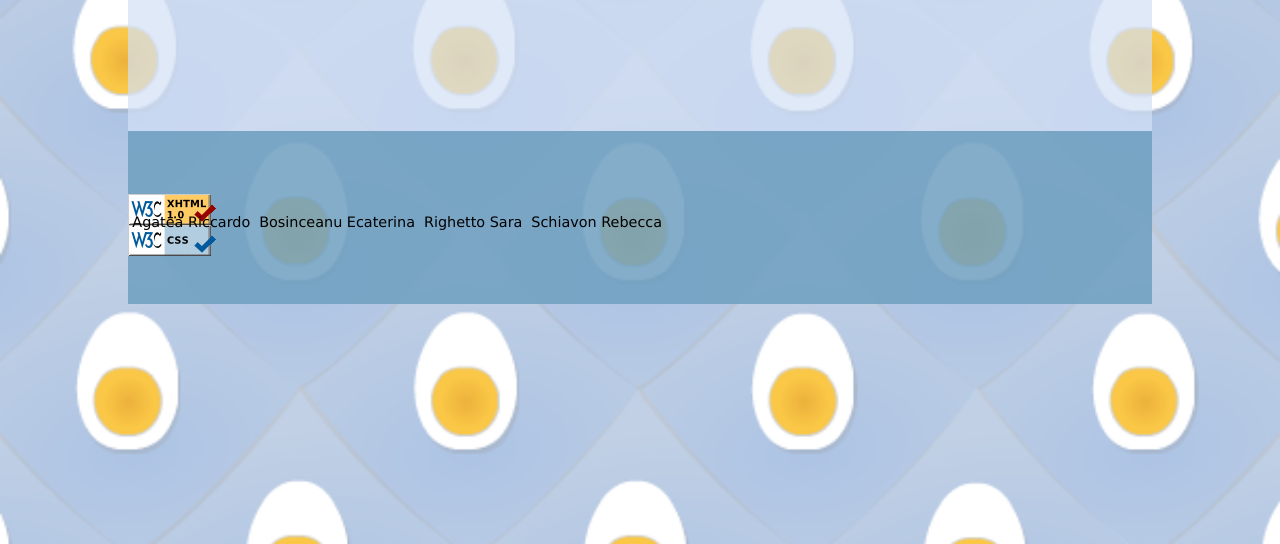
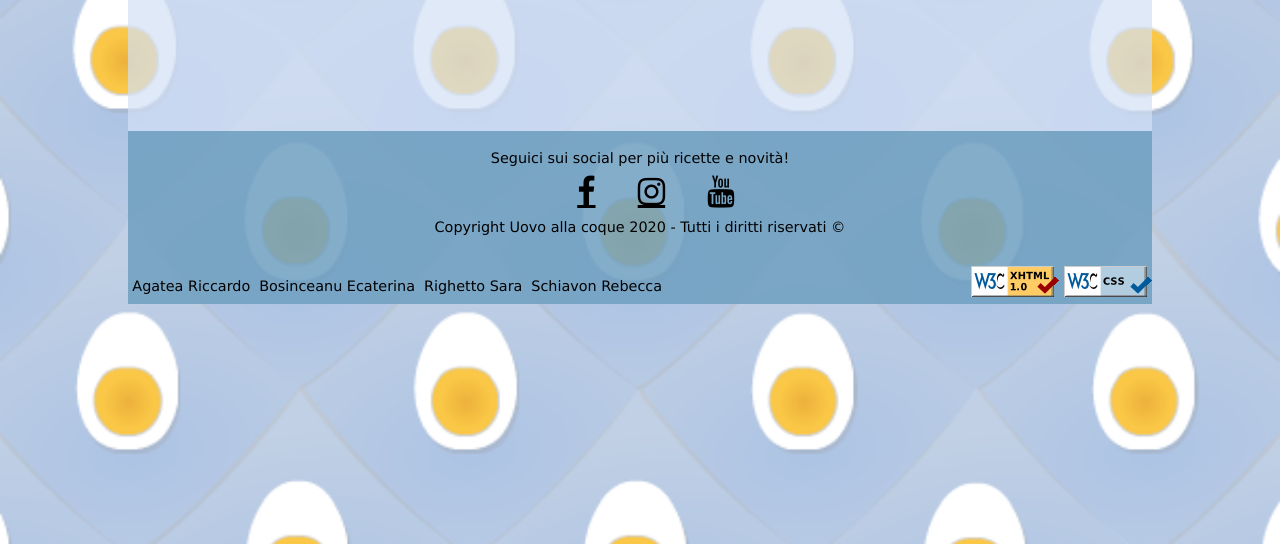
Before and after one commit to RiccardoAgatea/uovoallacoque, a PHP site: page /php/components/html5-template.php in a window 1280 px wide. Shown: the part 60-604 px from the top of the page. Run offline with PHP 8.4, Linux system fonts and the light colour scheme.

Commit message:
cavolate

```diff
--- a/php/components/html5-template.php
+++ b/php/components/html5-template.php
@@ -28,6 +28,7 @@
               media="print"
               href="<rootFolder />/prove/print.css" />
         <script src="<rootFolder />/js/check.js"></script>
+        <link rel="stylesheet" href="https://cdnjs.cloudflare.com/ajax/libs/font-awesome/4.7.0/css/font-awesome.min.css"/>
     </head>
 
     <body>
@@ -39,20 +40,46 @@
         <breadcrumbPlaceholder/>
         <contentPlaceholder />
         <footer id="footer">
+        <p id="messaggio-footer-social" class="messaggio-footer">
+                       Seguici sui social per più ricette e novità!
+        </p>
+
+        <ul id="logo-social">
+                  <li class="social">
+                        <a href="https://www.facebook.com" class="fa fa-facebook" Title="Facebook"></a>
+                  </li>
+
+                  <li class="social">
+                        <a href="https://www.instagram.com" class="fa fa-instagram" Title="Instagram"></a>
+                  </li>
+
+                  <li class="social">
+                        <a href="https://www.youtube.com" class="fa fa-youtube" Title="youtube"></a>
+                  </li>
+
+      </ul>
+            <p id="messaggio-footer-copyright" class="messaggio-footer">
+                  Copyright Uovo alla coque 2020 - Tutti i diritti riservati ©
+            </p>
+
             <ul id="nomi-contatti">
                 <li>Agatea Riccardo</li>
                 <li>Bosinceanu Ecaterina</li>
                 <li>Righetto Sara</li>
                 <li>Schiavon Rebecca</li>
             </ul>
-            <img class="immagine-footer"
-                 id="immagine-html"
+            <ul id="immagine-footer">
+            <li class="logo-footer">
+            <img id="immagine-html"
                  src="<rootFolder />/img/icone/validXHTML.png"
                  alt="HTML valido" />
-            <img class="immagine-footer"
-                 id="immagine-css"
+            </li>
+            <li class="logo-footer">
+            <img id="immagine-css"
                  src="<rootFolder />/img/icone/validCSS.png"
                  alt="CSS valido" />
+            </li>
+            </ul>
         </footer>
     </body>
 
--- a/php/components/xhtml-template.php
+++ b/php/components/xhtml-template.php
@@ -8,6 +8,8 @@
         <title>
             <titlePlaceholder />
         </title>
+        <meta name="viewport"
+              content="width=device-width, initial-scale=1.0" />
         <meta name="title"
               content="<titlePlaceholder />" />
         <meta name="description"
--- a/styles/screen.css
+++ b/styles/screen.css
@@ -29,7 +29,7 @@
 #footer {
 	width: 100%;
 	display: flex;
-    flex-wrap: nowrap;
+    flex-wrap: wrap;
     flex-direction: column;
 	align-items: flex-start;
 	justify-content: center;
@@ -59,6 +59,7 @@
 #nomi-contatti li{
     display: inline;
     margin-left:0.3em;
+
 
 }
 #nomi-contatti {
@@ -107,6 +108,7 @@
     display: flex;
     flex-direction: row;
     justify-content:center;
+    flex-wrap: wrap;
     background-color: rgba(211, 224, 245,0);
     margin-bottom: 2em;
 }
@@ -182,11 +184,7 @@
 #accedi_scritta{
     padding-right: 0.5em;
 }
-/*breadcrumb*/
-/*#breadcrumb{
-    margin-top: 1em;
-    margin-bottom: 1em;
-}*/
+
 /*introduzione*/
 #introduction{
     border-style: dashed;
@@ -253,12 +251,14 @@
 /*inizio pagina elenco*/
 .elenco-content {
     display: flex;
+    flex-wrap: wrap;
     flex-direction: column;
 
 }
 .elenco-elemento {
     display: flex;
     flex-direction: row;
+    flex-wrap: wrap;
     align-items:center;
     justify-content:space-between;
     margin: 1em;
@@ -290,3 +290,12 @@
     height: 2em;
     margin-top: 1em;
 }
+
+/*mobile*/
+@media screen and (max-width: 768px){
+   #immagine-logo{
+    width: 10em;
+    height: 2em;
+   }
+}
+/*fine mobile*/
```
